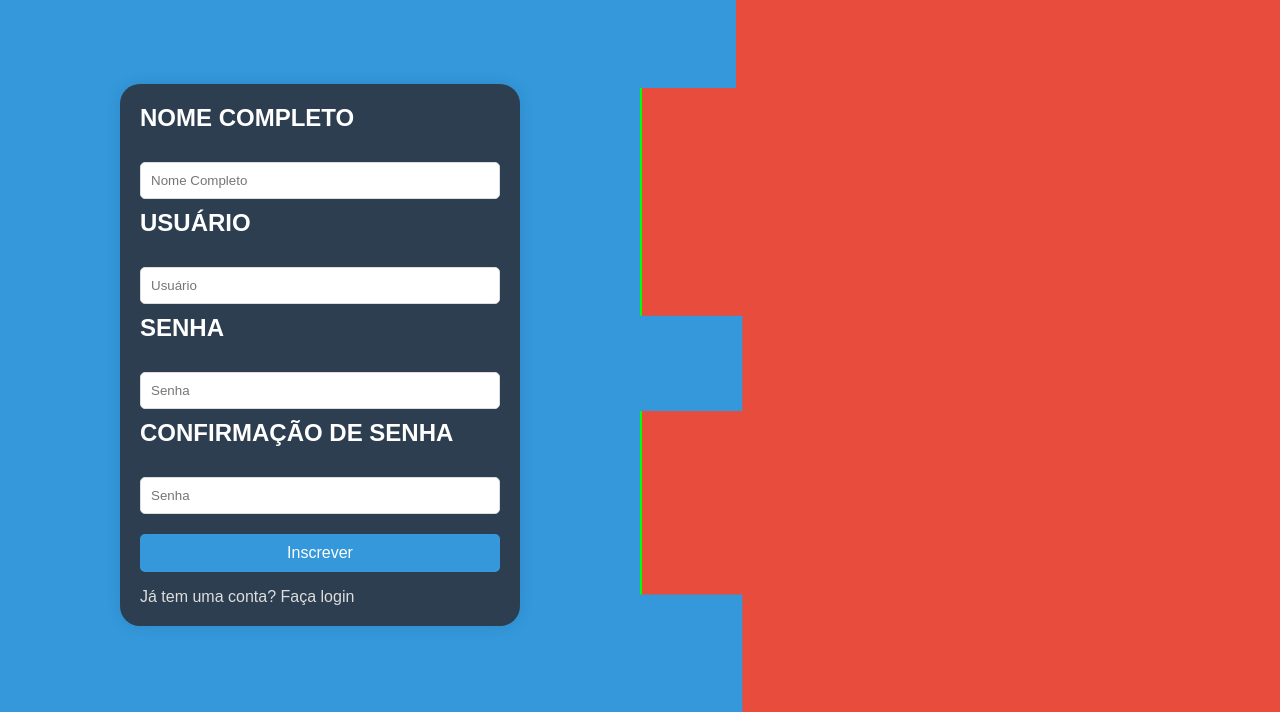
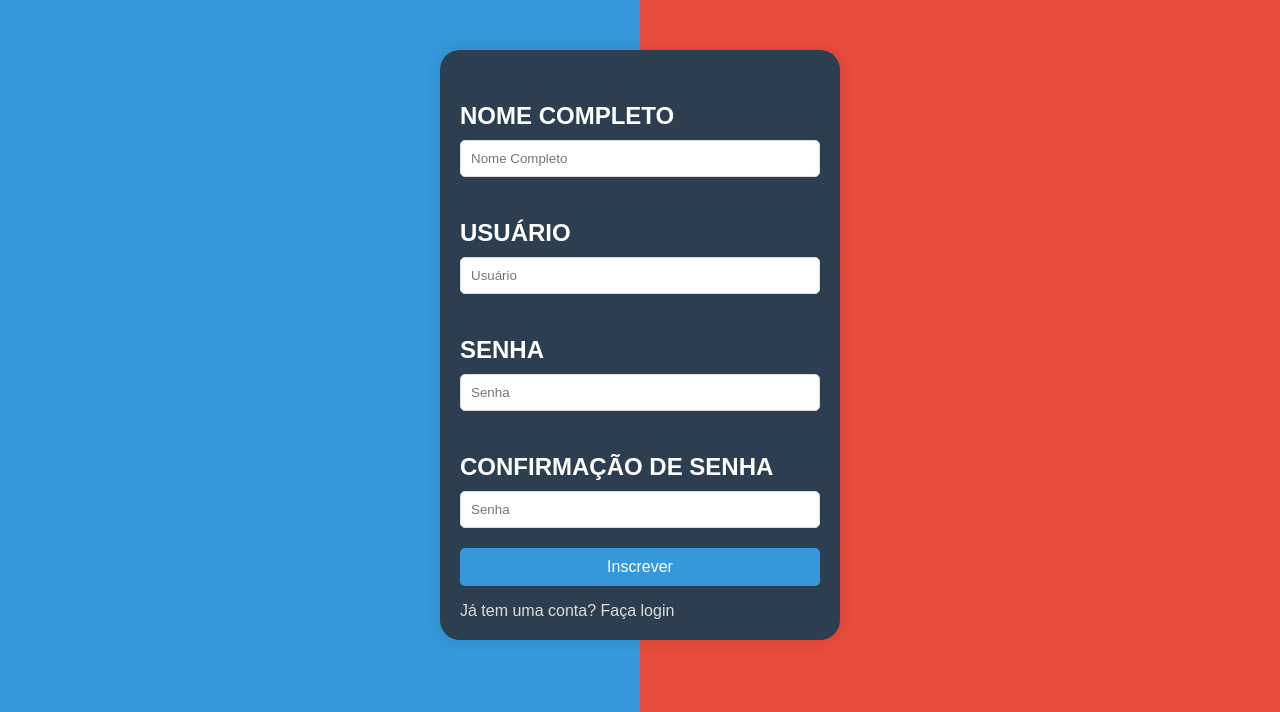
Before and after one commit to Wellandradexix100/projeto-integrador-2, a plain HTML site: page register.html in a window 1280 px wide. Shown: the part 88-800 px from the top of the page. Drawn offline with Linux system fonts and the light colour scheme.

Commit message:
altração em design do site

```diff
--- a/src/styles/styles-register.css
+++ b/src/styles/styles-register.css
@@ -9,7 +9,7 @@ body {
   display: flex;
   flex-direction: column;
   align-items: center;
-  justify-content: flex-start;
+  justify-content: center;
   font-family: Arial, sans-serif;
   background-color: #3498db;
   overflow: hidden;
@@ -42,28 +42,28 @@ body {
   justify-content: center;
 }
 
+.form-container-register {
+  position: absolute;
+  top: 50%;
+  left: 50%;
+  transform: translate(-50%, -50%);
+  background-color: #2c3e50;
+  padding: 20px;
+  border-radius: 20px;
+  box-shadow: 0 0 15px rgba(0, 0, 0, 0.1);
+  text-align: justify;
+  width: 400px;
+  color: white;
+  z-index: 10;
+}
 .piece-red {
   width: 50%;
   height: 100%;
   background-color: #e74c3c;
-  clip-path: polygon(
-    0 15%,
-    15% 15%,
-    15% 0,
-    100% 0,
-    100% 100%,
-    16% 100%,
-    16% 84%,
-    0 84%,
-    0 59%,
-    16% 59%,
-    16% 46%,
-    0 46%
-  );
+
   display: flex;
   align-items: center;
   justify-content: center;
-  border-left: solid 2px #00ff00;
 }
 
 .piece-yellow {
@@ -85,19 +85,8 @@ body {
   );
 }
 
-.form-container-register {
-  background-color: #2c3e50;
-  padding: 20px;
-  border-radius: 20px;
-  box-shadow: 0 0 15px rgba(0, 0, 0, 0.1);
-  text-align: justify;
-  width: 400px;
-  color: white;
-  margin-top: 20px;
-}
-
 .form-container-register h1 {
-  margin-bottom: 20px;
+  margin-top: 2rem;
   font-size: 24px;
 }
 
--- a/src/styles/styles.css
+++ b/src/styles/styles.css
@@ -59,7 +59,6 @@ body {
   display: flex;
   align-items: center;
   justify-content: center;
-  border-left: solid 2px #09ff00;
 }
 
 .piece-yellow {
@@ -92,7 +91,7 @@ body {
 }
 
 .form-container h1 {
-  margin-bottom: 20px;
+  margin: 20px;
   font-size: 24px;
 }
 
```
